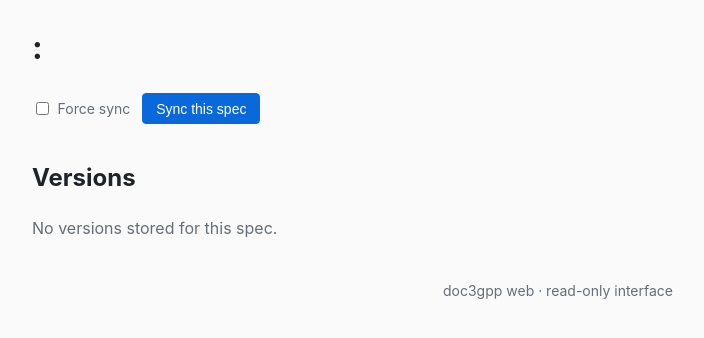
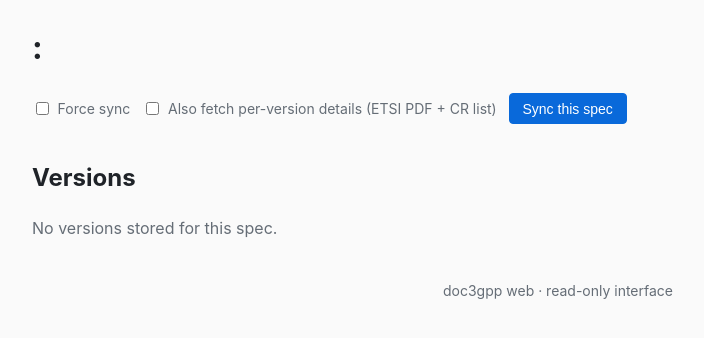
Before and after one commit to jerrywang121/doc3gpp, a Python web app: template src/doc3gpp/web/templates/spec_show.html in a window 1280 px wide. Shown: the part 49-387 px from the top of the page, without its empty margins (82-786 px from the left). Run offline with Jinja, Linux system fonts and the light colour scheme; the template is opened without the code that fills it, so the values that code supplies are empty.

Commit message:
feat(web): add per-version-details checkbox to spec detail page

```diff
--- a/src/doc3gpp/web/static/js/spec_sync.js
+++ b/src/doc3gpp/web/static/js/spec_sync.js
@@ -23,8 +23,15 @@
       targetSelector: "#spec-sync-job-target",
       contentType: "application/json",
       buildBody: function (form) {
-        var force = form.querySelector('input[name="force"]').checked;
-        return JSON.stringify({ spec_id: specId, force: force });
+        var forceEl = form.querySelector('input[name="force"]');
+        var perVersionEl = form.querySelector('input[name="per_version_details"]');
+        var force = !!forceEl && forceEl.checked;
+        var perVersion = !!perVersionEl && perVersionEl.checked;
+        return JSON.stringify({
+          spec_id: specId,
+          force: force,
+          per_version_details: perVersion,
+        });
       },
     });
   }
--- a/src/doc3gpp/web/templates/spec_show.html
+++ b/src/doc3gpp/web/templates/spec_show.html
@@ -15,6 +15,10 @@
   >
     <label class="inline-check">
       <input type="checkbox" name="force"> Force sync
+    </label>
+    <label class="inline-check">
+      <input type="checkbox" name="per_version_details">
+      Also fetch per-version details (ETSI PDF + CR list)
     </label>
     <button type="submit" class="btn primary">Sync this spec</button>
     <span class="spec-sync-queued" style="display:none">Sync job queued</span>
```
Also changed, not shown: tests/unit/test_web_routes.py (+14 -0 lines).
